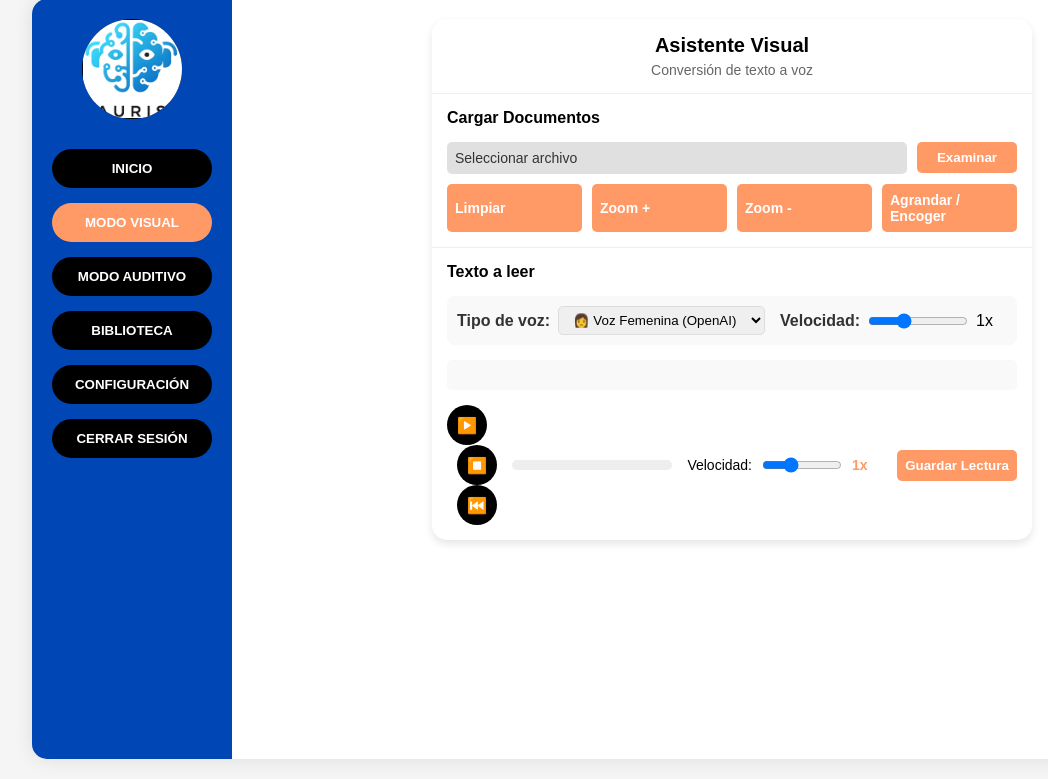
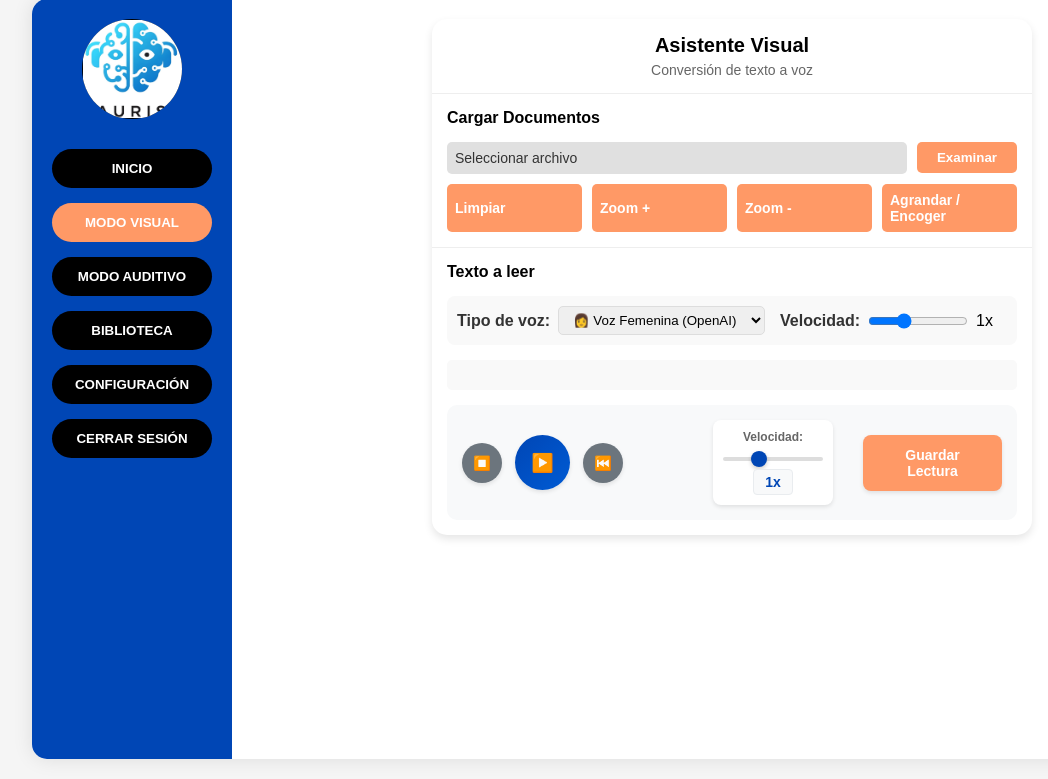
Before and after one commit to nestordaniel2001/Tesis, a Flask app: page /modo_visual in a window 1280 px wide. Shown: the part 21-800 px from the top of the page, without its empty margins (8-1056 px from the left). Run offline with Flask 3, Linux system fonts and the light colour scheme.

Commit message:
Mejorar diseño de controles de reproducción

```diff
--- a/frontend/static/css/visual_mode.css
+++ b/frontend/static/css/visual_mode.css
@@ -107,15 +107,23 @@
     display: flex;
     align-items: center;
     justify-content: space-between;
+    gap: 15px;
+    padding: 15px;
+    background-color: #f8f9fa;
+    border-radius: 10px;
+    margin-top: 15px;
 }
 
 .playback-buttons {
-    margin-right: 15px;
+    display: flex;
+    align-items: center;
+    gap: 8px;
+    margin-right: 20px;
 }
 
 .play-btn {
-    width: 40px;
-    height: 40px;
+    width: 45px;
+    height: 45px;
     background-color: var(--dark-bg);
     border: none;
     border-radius: 50%;
@@ -123,12 +131,46 @@
     justify-content: center;
     align-items: center;
     cursor: pointer;
+    transition: all 0.2s ease;
+    font-size: 16px;
+    color: white;
+    box-shadow: 0 2px 4px rgba(0,0,0,0.1);
 }
 
-.pause-icon {
-    color: var(--light-bg);
-    font-style: normal;
+.play-btn:hover {
+    background-color: var(--primary-blue);
+    transform: scale(1.05);
+    box-shadow: 0 4px 8px rgba(0,0,0,0.2);
+}
+
+.play-btn:active {
+    transform: scale(0.95);
+}
+
+/* Botón principal de play/pause más grande */
+.play-btn.main-control {
+    width: 55px;
+    height: 55px;
+    background: linear-gradient(135deg, var(--primary-blue), var(--secondary-blue));
+    font-size: 18px;
+    margin: 0 5px;
+}
+
+.play-btn.main-control:hover {
+    background: linear-gradient(135deg, var(--secondary-blue), var(--primary-blue));
+    transform: scale(1.08);
+}
+
+/* Botones secundarios más pequeños */
+.play-btn.secondary-control {
+    width: 40px;
+    height: 40px;
+    background-color: #6c757d;
     font-size: 14px;
+}
+
+.play-btn.secondary-control:hover {
+    background-color: var(--primary-orange);
 }
 
 .playback-slider {
@@ -148,7 +190,21 @@
 }
 
 .save-button {
-    width: 120px;
+    min-width: 120px;
+}
+
+.save-button .btn-orange {
+    padding: 12px 20px;
+    font-size: 14px;
+    font-weight: 600;
+    border-radius: 8px;
+    transition: all 0.2s ease;
+    box-shadow: 0 2px 4px rgba(0,0,0,0.1);
+}
+
+.save-button .btn-orange:hover {
+    transform: translateY(-1px);
+    box-shadow: 0 4px 8px rgba(0,0,0,0.2);
 }
 
 /* Estilo específico para el botón modo visual en la barra lateral */
@@ -280,17 +336,19 @@
 /* Mejoras para la barra de progreso */
 .playback-slider {
     flex: 1;
-    height: 10px;
+    height: 8px;
     background-color: #eee;
-    border-radius: 5px;
+    border-radius: 4px;
     position: relative;
-    margin-right: 15px;
+    margin: 0 20px;
     cursor: pointer;
     transition: all 0.2s ease;
+    box-shadow: inset 0 1px 3px rgba(0,0,0,0.1);
 }
 
 .playback-slider:hover {
-    height: 12px;
+    height: 10px;
+    box-shadow: inset 0 1px 3px rgba(0,0,0,0.2);
 }
 
 .playback-fill {
@@ -299,29 +357,92 @@
     top: 0;
     height: 100%;
     width: 0%; /* Inicialmente en 0% */
-    background: linear-gradient(to right, var(--primary-blue), var(--secondary-blue));
-    border-radius: 5px;
+    background: linear-gradient(90deg, var(--primary-blue) 0%, var(--secondary-blue) 100%);
+    border-radius: 4px;
     transition: width 0.1s ease;
+    box-shadow: 0 1px 3px rgba(0,0,0,0.2);
+}
+
+/* Indicador de posición en la barra */
+.playback-fill::after {
+    content: '';
+    position: absolute;
+    right: -6px;
+    top: 50%;
+    transform: translateY(-50%);
+    width: 12px;
+    height: 12px;
+    background: white;
+    border: 2px solid var(--primary-blue);
+    border-radius: 50%;
+    box-shadow: 0 2px 4px rgba(0,0,0,0.2);
+    opacity: 0;
+    transition: opacity 0.2s ease;
+}
+
+.playback-slider:hover .playback-fill::after {
+    opacity: 1;
 }
 
 /* Mejoras para el control de velocidad */
 .playback-info {
     display: flex;
+    flex-direction: column;
     align-items: center;
-    gap: 5px;
-    margin-right: 15px;
-    font-size: 14px;
+    gap: 8px;
+    min-width: 120px;
+    padding: 10px;
+    background-color: white;
+    border-radius: 8px;
+    box-shadow: 0 2px 4px rgba(0,0,0,0.1);
+}
+
+.playback-info label {
+    font-size: 12px;
+    font-weight: 600;
+    color: var(--gray-text);
+    margin-bottom: 5px;
 }
 
 #speed-control {
-    width: 80px;
-    margin: 0 5px;
+    width: 100px;
+    height: 4px;
+    -webkit-appearance: none;
+    background: #ddd;
+    border-radius: 2px;
+    outline: none;
+}
+
+#speed-control::-webkit-slider-thumb {
+    -webkit-appearance: none;
+    width: 16px;
+    height: 16px;
+    border-radius: 50%;
+    background: var(--primary-blue);
+    cursor: pointer;
+    box-shadow: 0 2px 4px rgba(0,0,0,0.2);
+}
+
+#speed-control::-moz-range-thumb {
+    width: 16px;
+    height: 16px;
+    border-radius: 50%;
+    background: var(--primary-blue);
+    cursor: pointer;
+    border: none;
+    box-shadow: 0 2px 4px rgba(0,0,0,0.2);
 }
 
 #speed-display {
-    min-width: 30px;
+    min-width: 40px;
     font-weight: bold;
-    color: var(--primary-orange);
+    color: var(--primary-blue);
+    font-size: 14px;
+    text-align: center;
+    background-color: #f8f9fa;
+    padding: 4px 8px;
+    border-radius: 4px;
+    border: 1px solid #e9ecef;
 }
 
 /* Mejoras para el botón de play/pause */
--- a/frontend/templates/Modo_Visual.html
+++ b/frontend/templates/Modo_Visual.html
@@ -90,15 +90,15 @@
                     </div>
                     <!-- Reemplaza esta sección en tu HTML -->
 <div class="playback-controls">
-    <!-- Botón de reproducir/pausar -->
+    <!-- Controles de reproducción en orden: Stop | Play/Pause | Restart -->
     <div class="playback-buttons">
-        <button class="play-btn" id="play-pause-btn" title="Reproducir">
+        <button class="play-btn secondary-control" id="stop-btn" title="Detener">
+            ⏹️
+        </button>
+        <button class="play-btn main-control" id="play-pause-btn" title="Reproducir">
             ▶️
         </button>
-        <button class="play-btn" id="stop-btn" title="Detener" style="margin-left: 10px;">
-            ⏹️
-        </button>
-        <button class="play-btn" id="restart-btn" title="Reiniciar" style="margin-left: 10px;">
+        <button class="play-btn secondary-control" id="restart-btn" title="Reiniciar">
             ⏮️
         </button>
     </div>
```
Also changed, not shown: other parts of frontend/static/css/visual_mode.css (+25 -4 lines).
